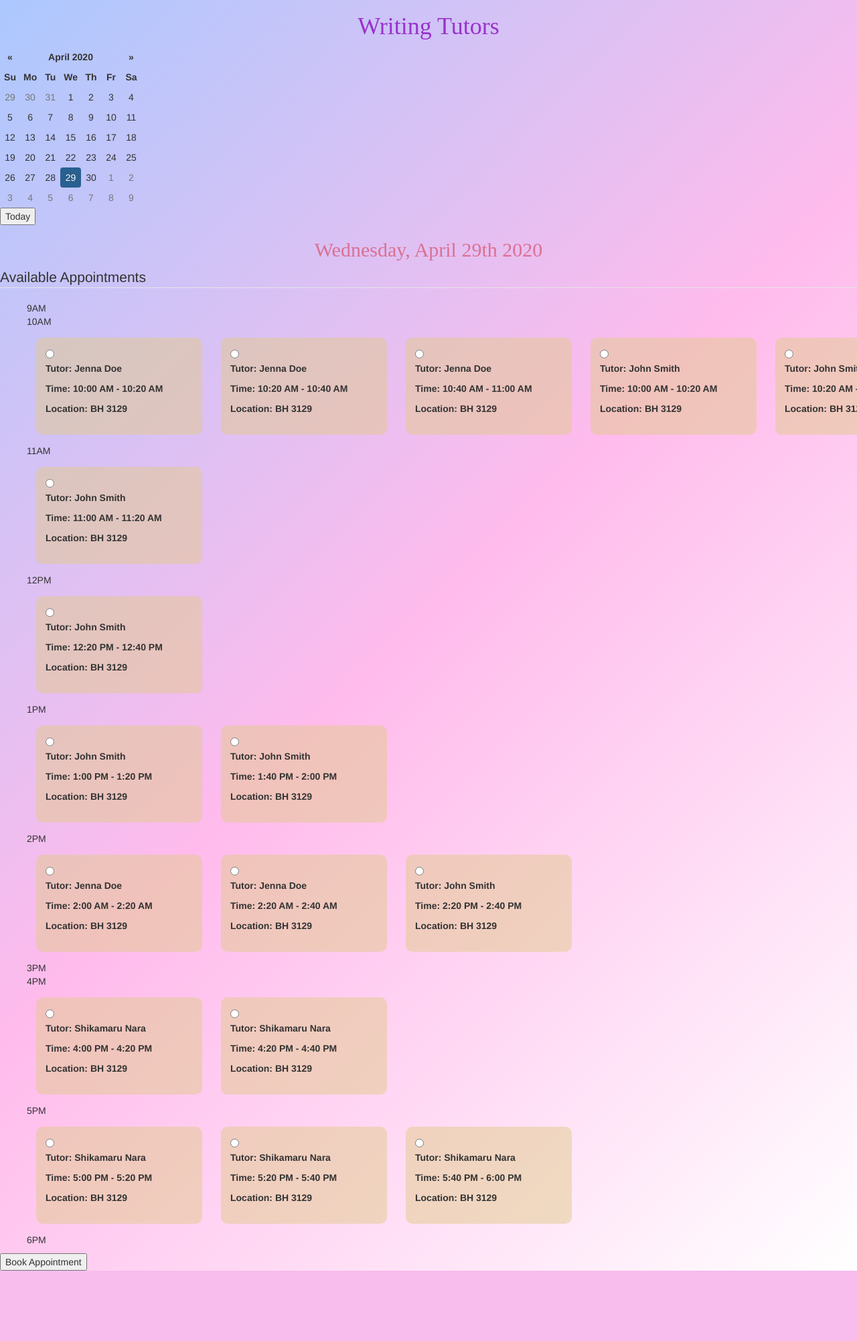
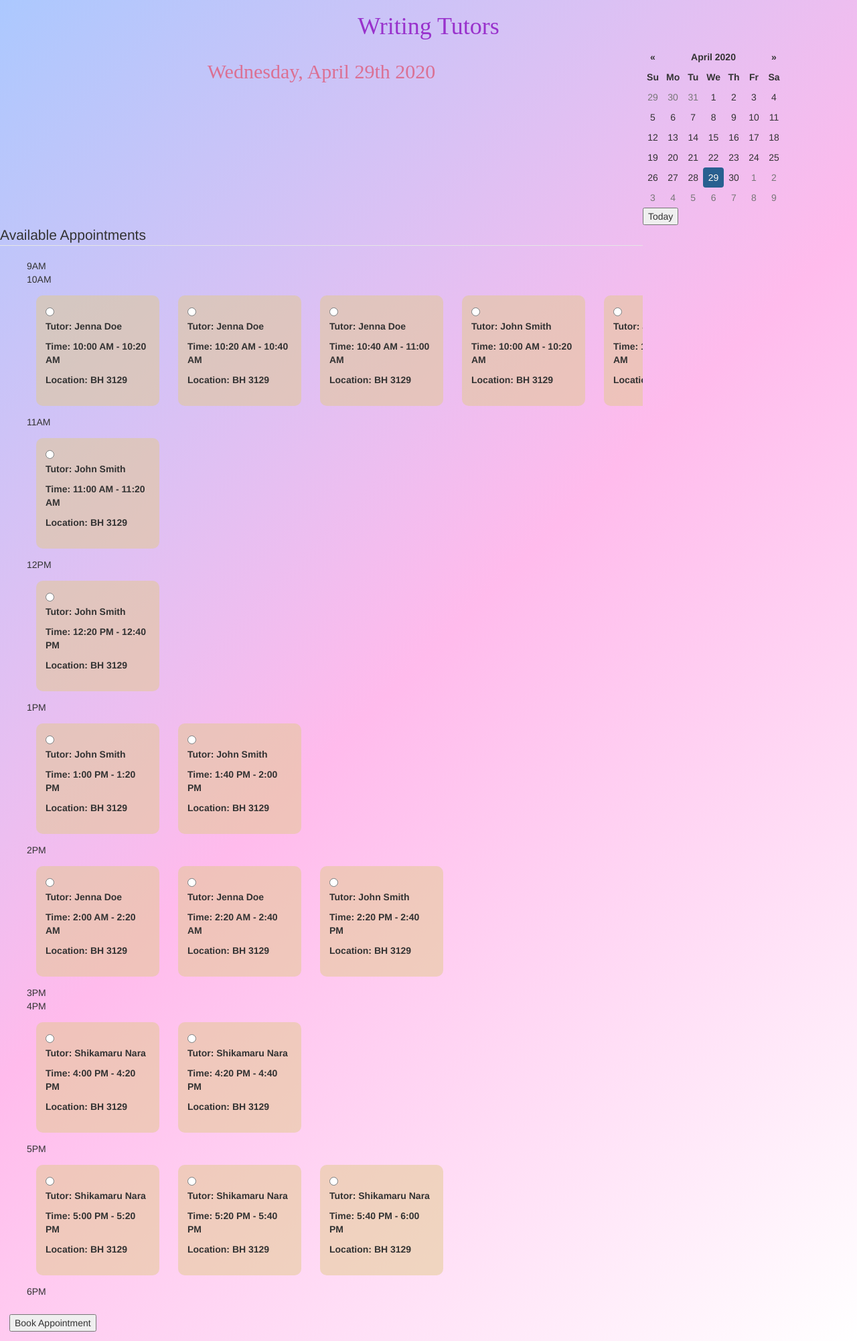
Before and after one commit to HCI-Learning-Center/HCI-Learning-Center, a PHP site: page /WritingTutorsSchedule.html in a window 1280 px wide. Shown: the part 52-2054 px from the top of the page at 67% size. Before the commit the page ends 1949 px from the top, so only its background shows below. Run offline with PHP 8.4, Linux system fonts and the light colour scheme; some libraries are stand-ins or nearby versions.

Commit message:
(feat) grid css started

```diff
--- a/HCI_Group_ Project/WritingTutorsSchedule.css
+++ b/HCI_Group_ Project/WritingTutorsSchedule.css
@@ -1,5 +1,16 @@
 body{
   height: 100%; /*this is to prevent jarring/ visible loading discrepancies, when gradient adjusts after content that takes a while to load loads*/
+}
+
+#writing-tutors-section{
+  display: grid;
+  grid-template-columns: 75% 25px;
+  grid-template-rows:  repeat('auto-fill');
+
+  grid-template-areas:
+  "header header calendar" // can place . instead to designate an empty cell
+  "schedule schedule content"
+  "schedule schedule book";
 }
 
 #appointment-list li {
@@ -36,3 +47,7 @@ li > div {
 label+input[type="radio"]:checked{
   background-color: red;
 }
+
+#book-button{
+  margin: 1em;
+}
--- a/HCI_Group_ Project/WritingTutorsSchedule.html
+++ b/HCI_Group_ Project/WritingTutorsSchedule.html
@@ -47,18 +47,20 @@
         </div>
     </nav>
     <div>
-        <h1>Writing Tutors</h1>
+    <h1>Writing Tutors</h1>
     </div>
+<div id="writing-tutors-section">
+
+
+
+    <h2 id="selected-date"></h2>
 
     <div id= "calendar-section">
       <div id="mini-calendar"></div>
       <input type="hidden" id="selected-date-input">
       <!-- <button onclick="miniCalendarToday()"> Today </button> -->
-
     </div>
 
-
-    <h2 id="selected-date"></h2>
 
     <div id="appointment-section">
       <fieldset>
@@ -90,18 +92,14 @@
 
   </div>
     <div id="confirm-booking"></div>
+    <div></div>
      <div id="preview-book-section">
         <div id="preview">
 
         </div>
         <button id="book-button" onclick="bookAppointment();return false;" >Book Appointment</button>
      </div>
-
-
-
-
-        </div>
-     </div>
+</div>
 
      <script src="bootstrap-datepicker/js/bootstrap-datepicker.js" async defer></script>
      <script src="bootstrap-datepicker/js/bootstrap-datepicker.min.js" async defer></script>
--- a/HCI_Group_ Project/WritingTutorsSchedule.js
+++ b/HCI_Group_ Project/WritingTutorsSchedule.js
@@ -226,7 +226,8 @@ function displaySelectedDate(){
 //Reverts mini calendar back to today's date
 function miniCalendarToday(){
   $('#mini-calendar').datepicker('update', new Date())
-  displaySelectedDate()
+	displaySelectedDate()
+	displayAvailableAppointments()
 }
 
 //Goes through the tutors array, and displays available appointments based on selected day. (It is displayed by generating HTML. This links the DOM and the tutors array
@@ -324,7 +325,12 @@ function bookAppointment(){
 	appointment.status = 'booked'
 	displayAvailableAppointments();
 
-	$('#confirm-booking').html("Your appointment has been booked! Check your email for confirmation");
+
+
+	$('#confirm-booking').html(`Your appointment has been booked! Check your email for confirmation.
+	You are booked with ${tutors[employeeId].name} on ${moment(appointment.startTime).format('dddd, MMMM Do, YYYY')} between ${moment(appointment.startTime).format('LT')}- ${moment(appointment.endTime).format('LT')}
+
+	`);
 }
 
 //Making use of the load function, as it will fire once the whole page has loaded, including all dependent resources such as stylesheets and images
```
